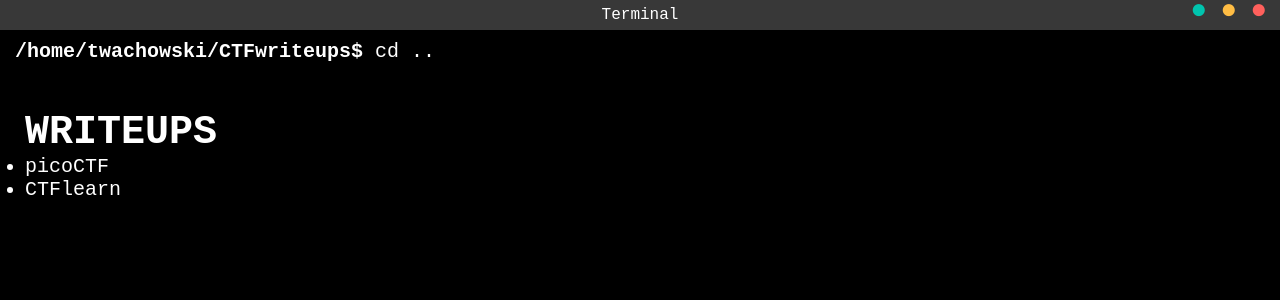
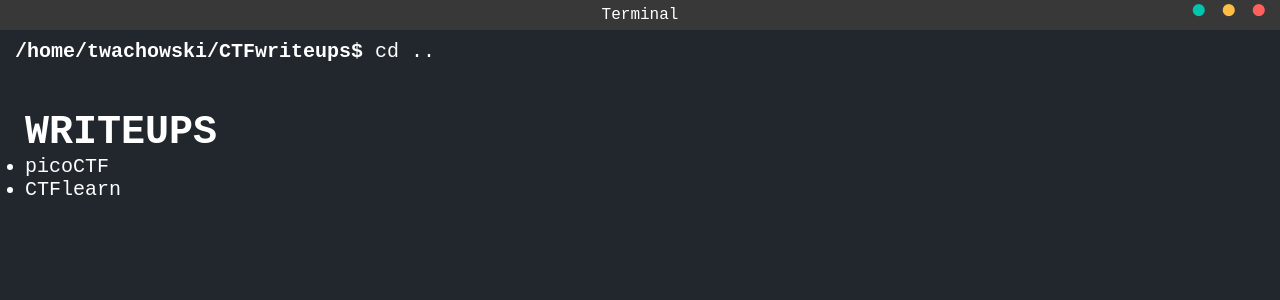
Before and after one commit to tadeuszwachowski/CTFwriteups, a Jekyll site: the page built from index.html, in a window 1280 px wide. Shown: the top 300 px of the page. Built offline with Jekyll 4.4.1, drawn with Linux system fonts in a browser that asks for light colours; nearby versions of some CDN libraries; Markdown is read by kramdown in place of the engine named in the settings.

Commit message:
Updated main color

```diff
--- a/css/main.css
+++ b/css/main.css
@@ -11,7 +11,7 @@
 body {
 	height: 100vh;
 	width: 100vw;
-	background-color: black;
+	background-color: #22272e;
 	color: white;
 	padding: 15px;
 	font-family: monospace;
```
